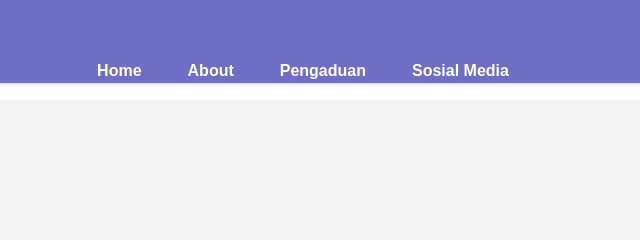
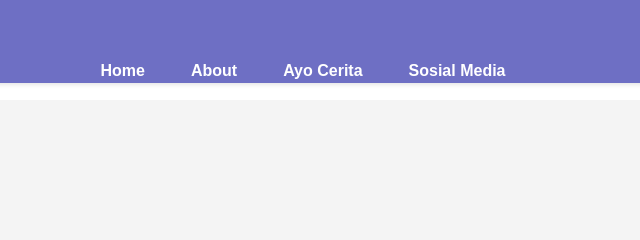
Before and after one commit to Fanspalopo/Fans-, a plain HTML site: page index.html in a window 1280 px wide. Shown: the top 240 px of the page, 340-980 px from the left. Drawn offline with Linux system fonts and the light colour scheme.

Commit message:
Update index.html

```diff
--- a/index.html
+++ b/index.html
@@ -52,7 +52,7 @@
             <ul>
                 <li><a href="#home" onclick="showSection('home')">Home</a></li>
                 <li><a href="#about" onclick="showSection('about')">About</a></li>
-                <li><a href="#complaint" onclick="showSection('complaint')">Pengaduan</a></li>
+                <li><a href="#complaint" onclick="showSection('complaint')">Ayo Cerita</a></li>
                 <li><a href="#social-media" onclick="showSection('social-media')">Sosial Media</a></li>
             </ul>
         </nav>
```
